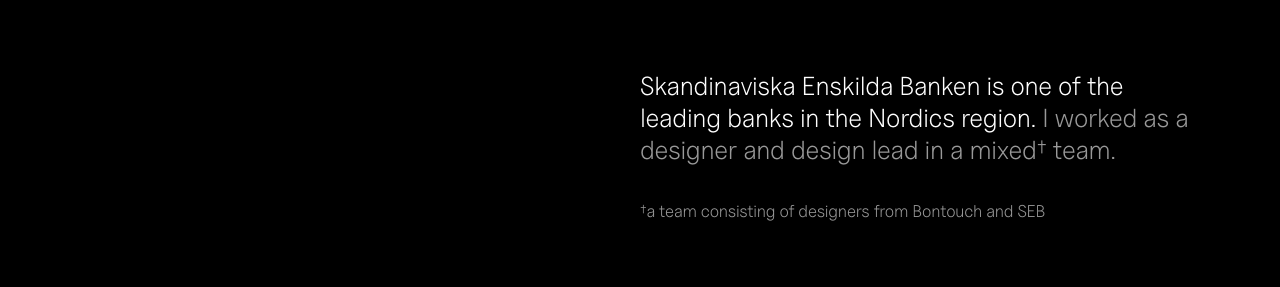
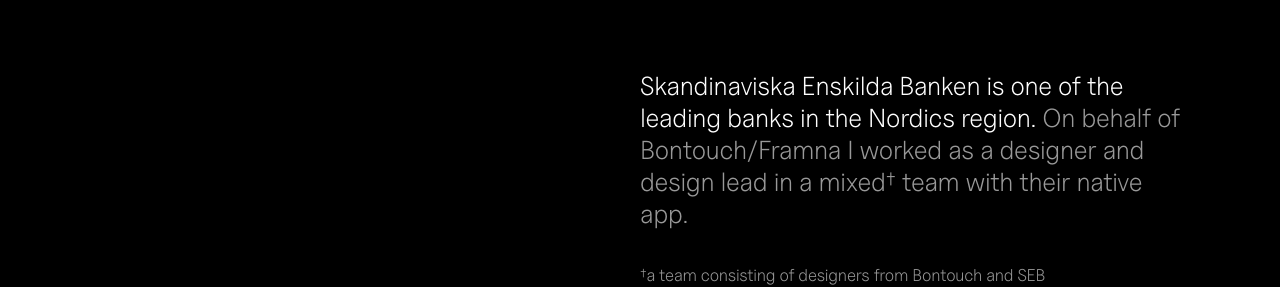
Before and after one commit to hankatt/portfolio, a React (Create React App) app: page /seb in a window 1280 px wide. Shown: the part 257-544 px from the top of the page. Built offline with nearby package versions, Linux system fonts and the light colour scheme.

Commit message:
Emphasizing SEB work as on behalf of Bontouch

```diff
--- a/src/projects/seb.js
+++ b/src/projects/seb.js
@@ -20,8 +20,8 @@
             <section className="project-description v-spacing-medium column-6 responsive-resize flex-end">
               <h2 className="text-large">
                 <em>Skandinaviska Enskilda Banken is one of the leading banks
-                in the Nordics region.</em> I worked as a designer and design lead in a
-                mixed† team.
+                in the Nordics region.</em> On behalf of Bontouch/Framna I worked as a designer and design lead in a
+                mixed† team with their native app.
               </h2>
               <p className="project-description text-medium">
                 †a team consisting of designers from Bontouch and SEB
```
